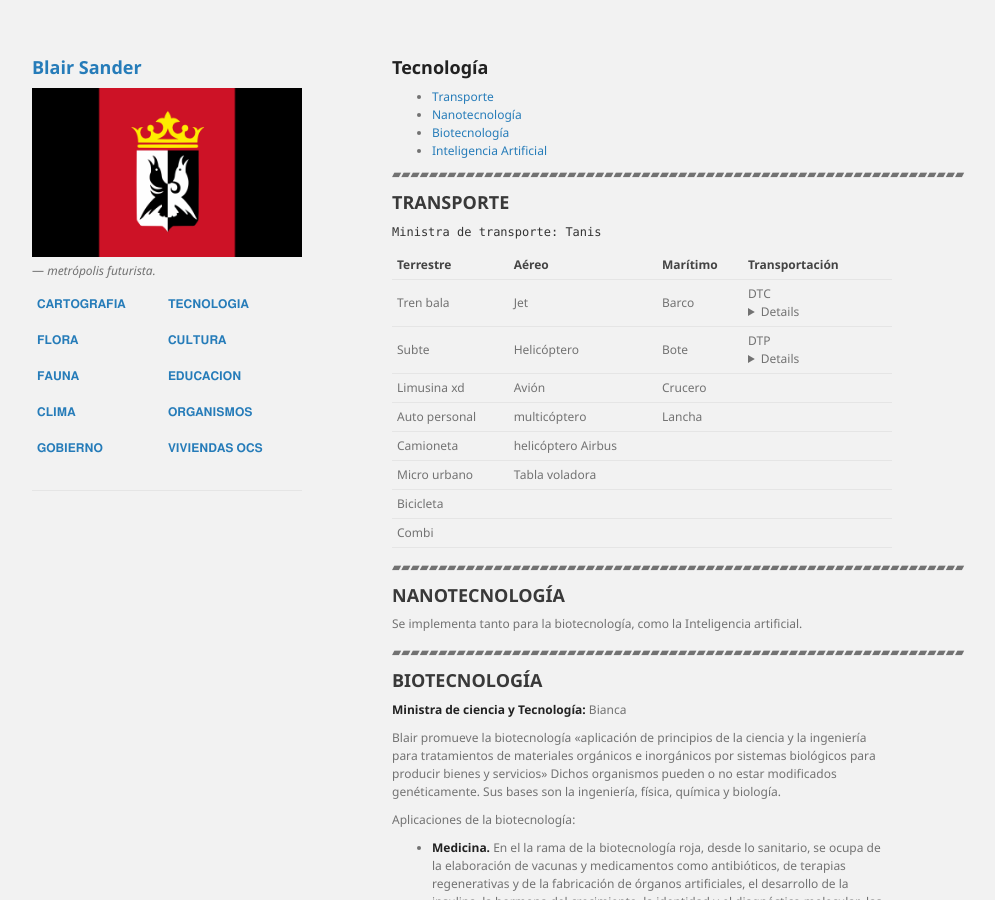
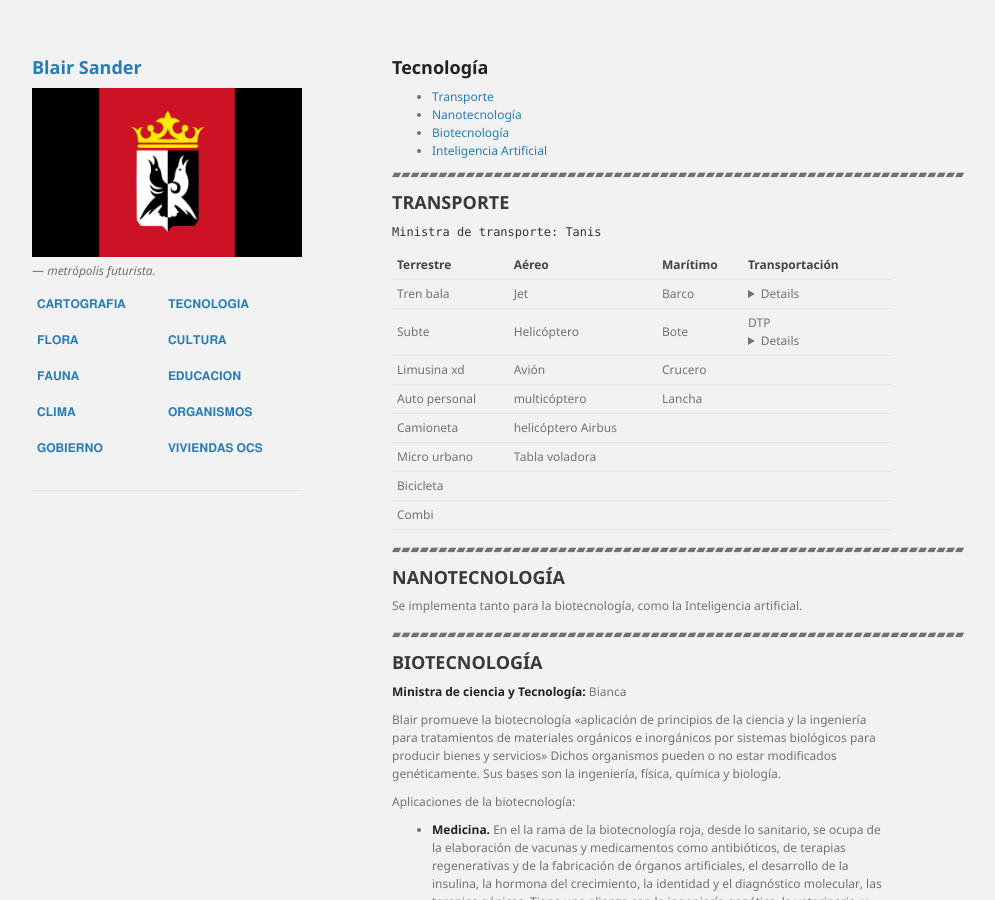
Before and after one commit to BlairSander/ciudad, a Jekyll site: the page built from tecnologia.md, in a window 1280 px wide and 900 px high. Shown: the whole window, without its empty margins (178-1173 px from the left). Built offline with Jekyll 4.4.1, drawn with Linux system fonts in a browser that asks for light colours; our own code applies the rules of GitHub Pages for plain Markdown files; part of the change alters nothing that is shown.

Commit message:
tecnologia.md

```diff
--- a/tecnologia.md
+++ b/tecnologia.md
@@ -17,7 +17,7 @@ layout: default
 
 |Terrestre|Aéreo|Marítimo|Transportación|
 |---|---|---|---|
-|Tren bala|Jet|Barco | DTC <details> (dispositivo de transportación por cámaras). Dispositivo de teletransporte usando dos cabinas o cámaras (telépodos) donde el objeto (inerte o vivo) se desintegra y reintegra completando el proceso de teletransporte. Este proceso es asistido por una potente computadora. Este dispositivo puede transportar multitudes de 100 personas. </details> |
+|Tren bala|Jet|Barco | <details><summary>DTC</summary>(dispositivo de transportación por cámaras). Dispositivo de teletransporte usando dos cabinas o cámaras (telépodos) donde el objeto (inerte o vivo) se desintegra y reintegra completando el proceso de teletransporte. Este proceso es asistido por una potente computadora. Este dispositivo puede transportar multitudes de 100 personas. </details> |
 |Subte |Helicóptero |Bote | DTP <details> (dispositivo de transporte por pulsera). Este dispositivo sólo logra transportar hasta dos personas por vez. </details> |
 |Limusina xd |Avión |Crucero |||
 |Auto personal |multicóptero |Lancha||
```
